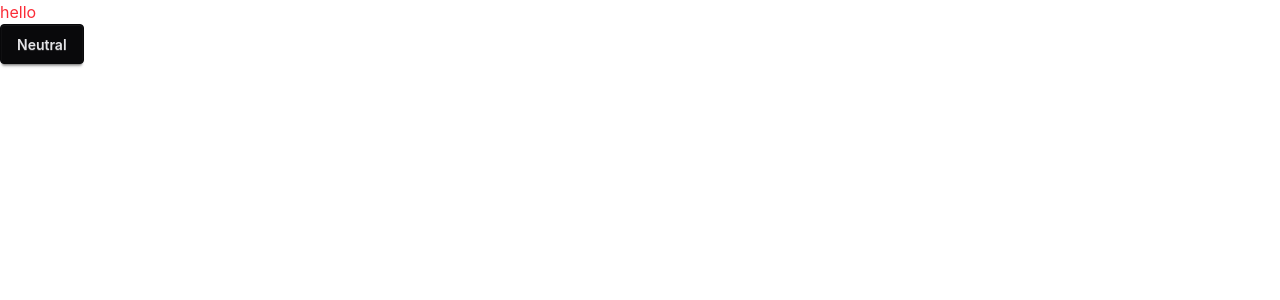
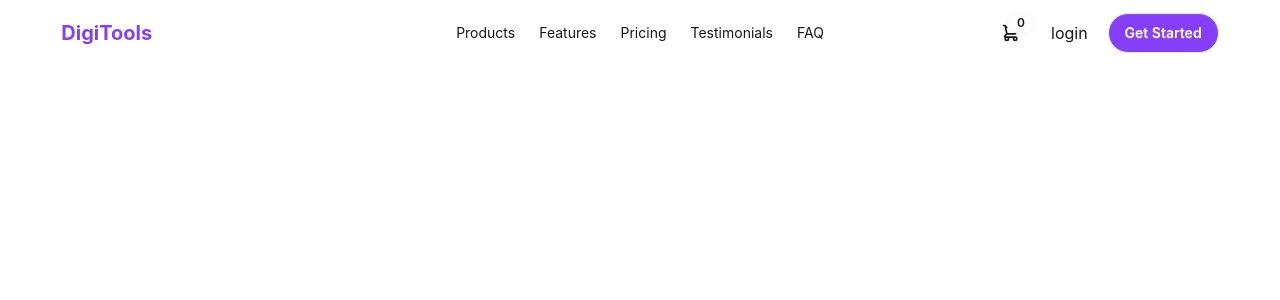
Before and after one commit to Atik03/B13-A06, a React (Vite) app: page / in a window 1280 px wide. Shown: the top 300 px of the page. Built offline with nearby package versions, Linux system fonts and the light colour scheme.

Commit message:
add navbar

```diff
--- a/src/App.jsx
+++ b/src/App.jsx
@@ -1,11 +1,10 @@
 import "./App.css";
+import Navbar from "./componant/Navbar";
 
 function App() {
   return (
     <>
-      <h1 className="text-red-500"> hello </h1>
-
-      <button className="btn btn-neutral">Neutral</button>
+      <Navbar></Navbar>
     </>
   );
 }
--- /dev/null
+++ b/src/componant/Navbar.jsx
@@ -0,0 +1,102 @@
+import React from "react";
+
+function Navbar() {
+  return (
+    <div className="navbar w-11/12 mx-auto ">
+      <div className="navbar-start">
+        <div className="dropdown">
+          <div tabIndex={0} role="button" className="btn btn-ghost lg:hidden">
+            <svg
+              xmlns="http://www.w3.org/2000/svg"
+              className="h-5 w-5"
+              fill="none"
+              viewBox="0 0 24 24"
+              stroke="currentColor"
+            >
+              {" "}
+              <path
+                strokeLinecap="round"
+                strokeLinejoin="round"
+                strokeWidth="2"
+                d="M4 6h16M4 12h8m-8 6h16"
+              />{" "}
+            </svg>
+          </div>
+          <ul
+            tabIndex="-1"
+            className="menu menu-sm dropdown-content bg-base-100 rounded-box z-1 mt-3 w-52 p-2 shadow"
+          >
+            <li>
+              <a>Item 1</a>
+            </li>
+            <li>
+              <a>Parent</a>
+              <ul className="p-2">
+                <li>
+                  <a>Submenu 1</a>
+                </li>
+                <li>
+                  <a>Submenu 2</a>
+                </li>
+              </ul>
+            </li>
+            <li>
+              <a>Item 3</a>
+            </li>
+          </ul>
+        </div>
+        <span className="text-[#853ff9] text-xl font-bold">DigiTools</span>
+      </div>
+      <div className="navbar-center hidden lg:flex">
+        <ul className="menu menu-horizontal px-1">
+          <li>
+            <a>Products</a>
+          </li>
+          <li>
+            <a>Features</a>
+          </li>
+          <li>
+            <a>Pricing</a>
+          </li>
+          <li>
+            <a>Testimonials</a>
+          </li>
+          <li>
+            <a>FAQ</a>
+          </li>
+        </ul>
+      </div>
+
+      <div className="navbar-end gap-5">
+        <div tabIndex={0} role="button" className="btn btn-ghost btn-circle">
+          <div className="indicator">
+            <svg
+              xmlns="http://www.w3.org/2000/svg"
+              className="h-5 w-5"
+              fill="none"
+              viewBox="0 0 24 24"
+              stroke="currentColor"
+            >
+              {" "}
+              <path
+                strokeLinecap="round"
+                strokeLinejoin="round"
+                strokeWidth="2"
+                d="M3 3h2l.4 2M7 13h10l4-8H5.4M7 13L5.4 5M7 13l-2.293 2.293c-.63.63-.184 1.707.707 1.707H17m0 0a2 2 0 100 4 2 2 0 000-4zm-8 2a2 2 0 11-4 0 2 2 0 014 0z"
+              />{" "}
+            </svg>
+            <span className="badge badge-sm indicator-item">0</span>
+          </div>
+        </div>
+
+        <a className="">login</a>
+
+        <button className="btn bg-[#853ff9] text-white rounded-full">
+          Get Started
+        </button>
+      </div>
+    </div>
+  );
+}
+
+export default Navbar;
```
